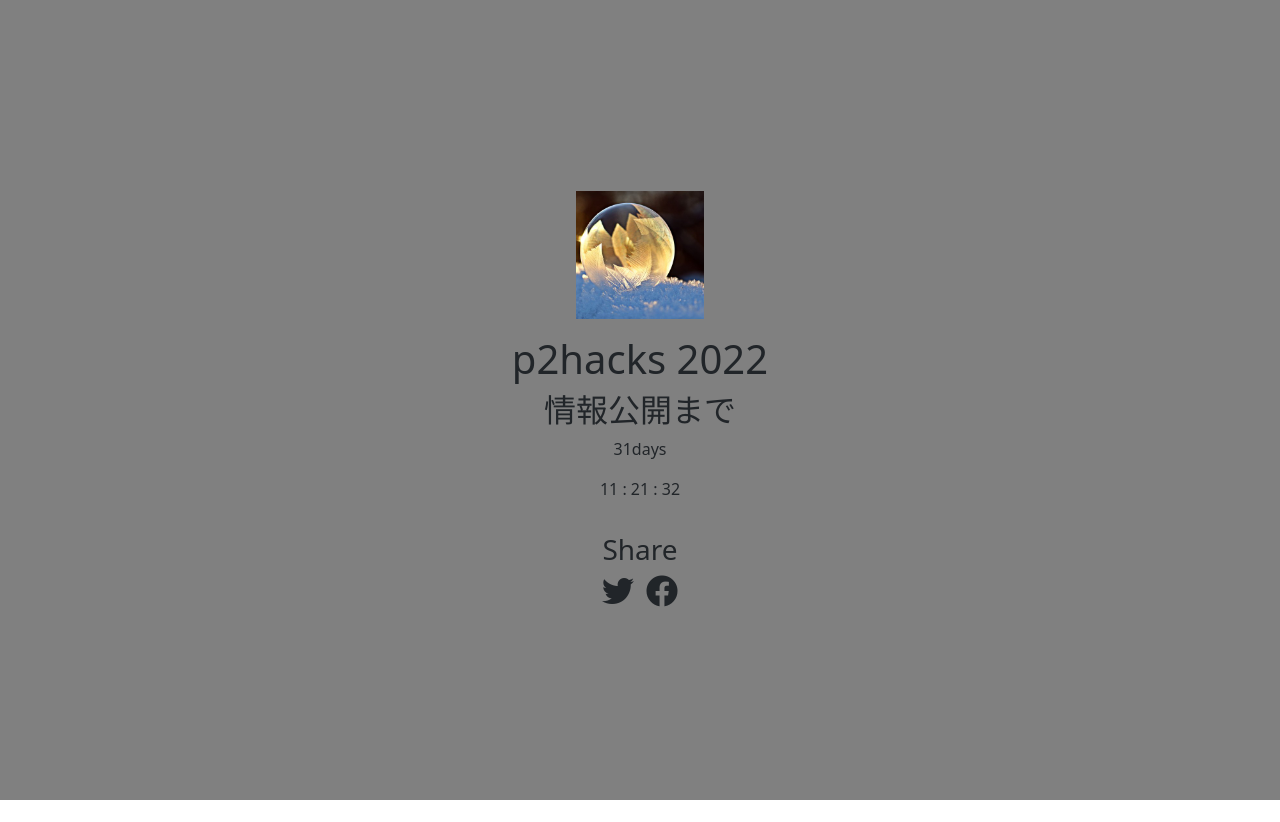
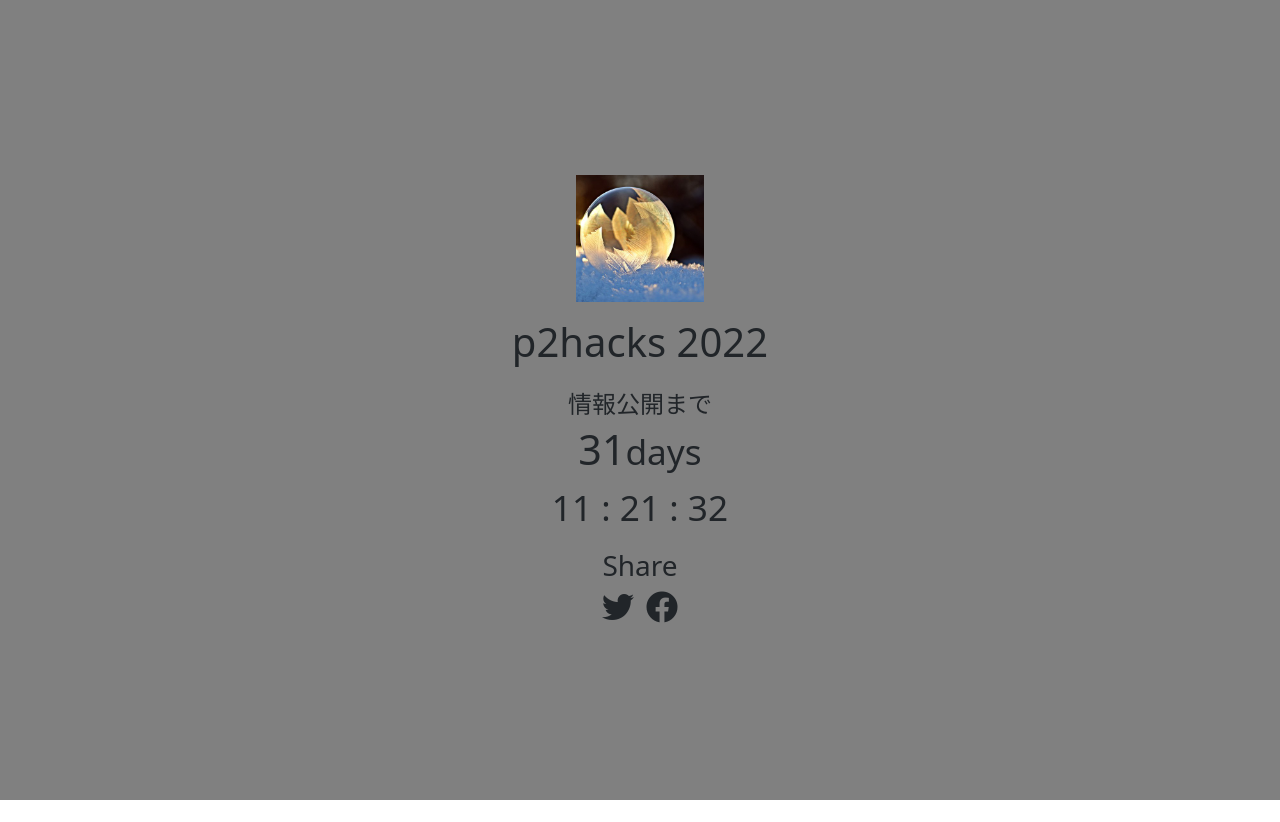
Before and after one commit to p2hacks2022/p2hacks2022.github.io, a PHP site: page / in a window 1280 px wide. Shown: the top 822 px of the page. Run offline with PHP 8.4, Linux system fonts and the light colour scheme; some libraries are stand-ins or nearby versions.

Commit message:
とりあえずカウントダウン実装

```diff
--- a/index.css
+++ b/index.css
@@ -11,6 +11,14 @@
     height:100vh;
 }
 
+.timer-day {
+    font-size: calc(1.375rem + 1.5vw);
+}
+
+.timer-counter {
+    font-size: calc(1rem + 1.5vw);
+}
+
 .footer {
     background-color: #f5f5f5;
 }
--- a/index.html
+++ b/index.html
@@ -21,10 +21,14 @@
         <div class="col-12">
           <img class="w-25" src="./img/sample.jpg"/>
           <h1 class="mt-3">p2hacks 2022</h1>
-          <h2>情報公開まで</h2>
-          <div>
-            <p><span id="day"></span>days</p>
-            <p><span id="hour"></span> : <span id="min"></span> : <span id="sec"></span></p>
+          <h4 class="mt-4 mb-0">情報公開まで</h4>
+          <div class="timer-counter">
+            <div class="mb-0">
+              <span class="timer-day" id="day"></span>days
+            </div>
+            <div class="mt-0">
+              <span id="hour"></span> : <span id="min"></span> : <span id="sec"></span>
+            </div>
           </div>
         </div>
         <div class="col-12 mt-3">
```
